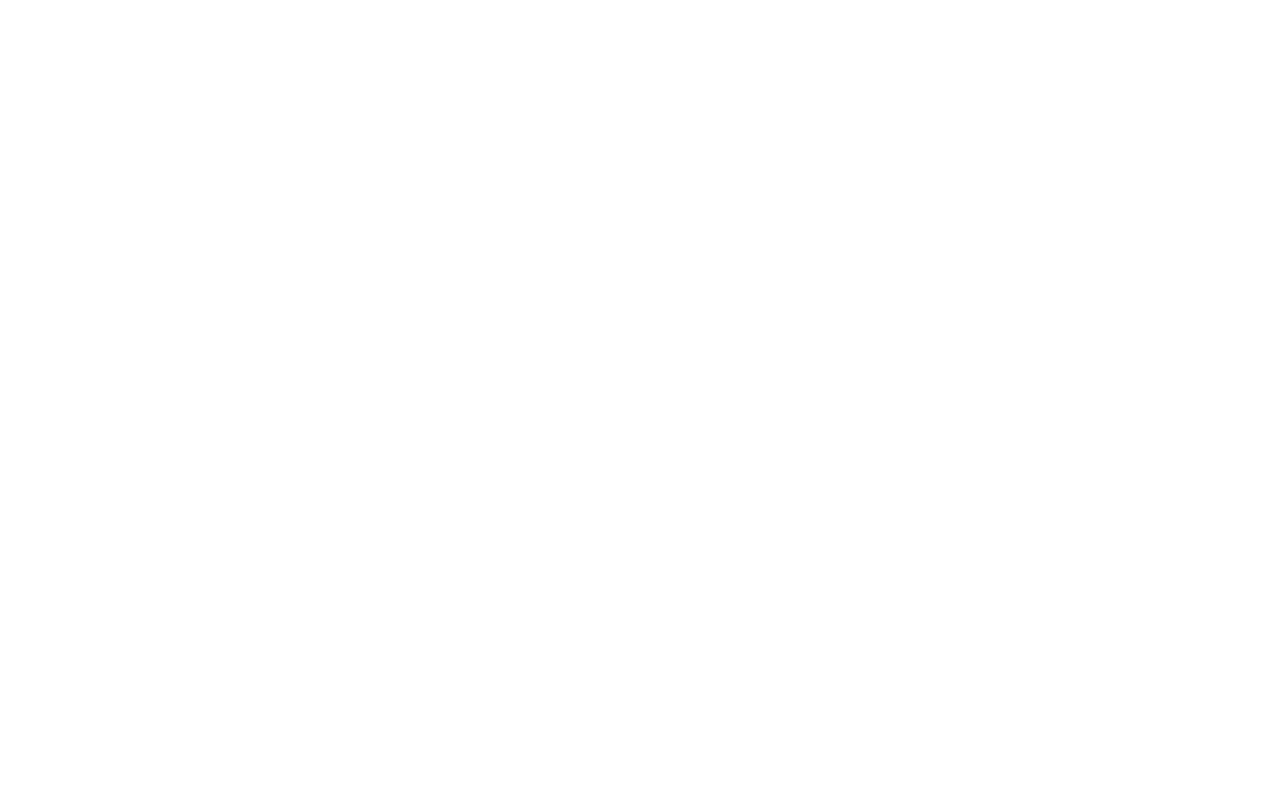
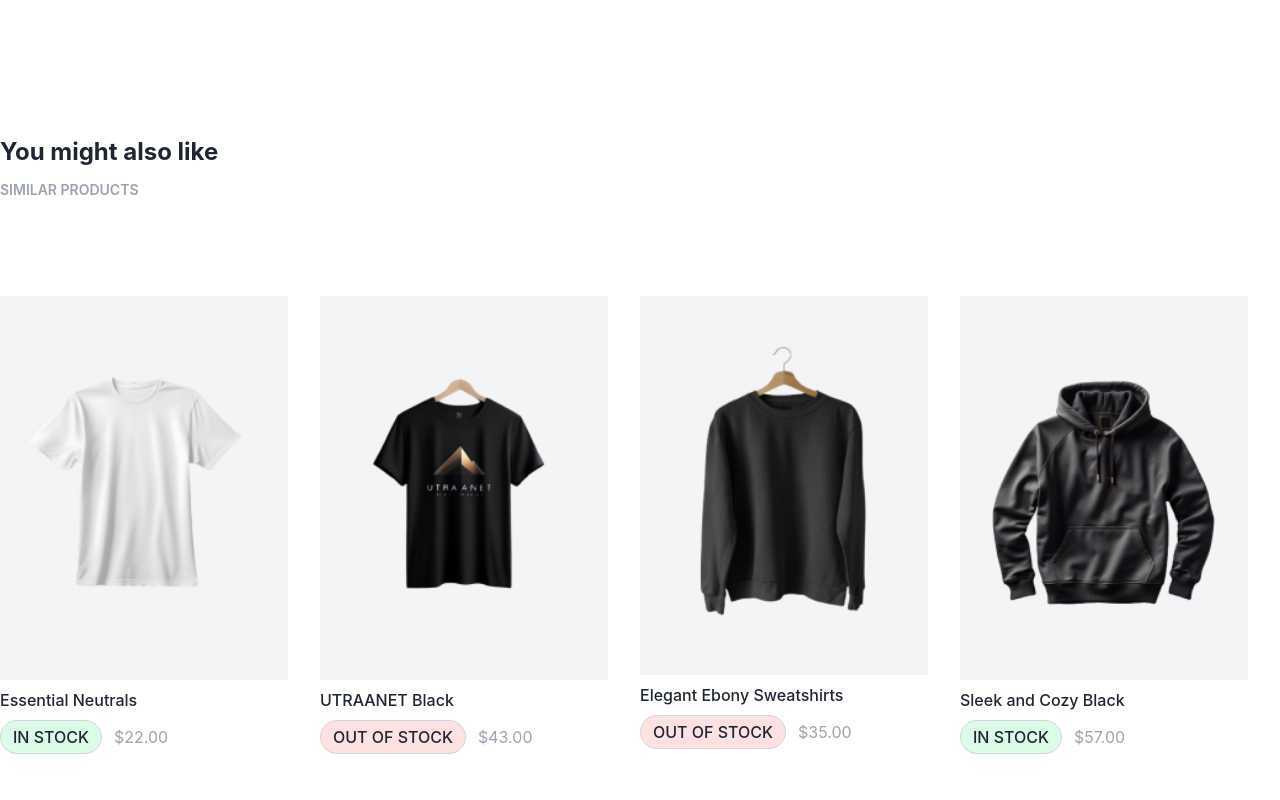
Before and after one commit to Gkapanadze1/Final-Project, a React (Create React App) app: page /items/1 in a window 1280 px wide. Shown: the part 1400-2200 px from the top of the page. Before the commit the page ends 1504 px from the top, so only its background shows below. Built offline with nearby package versions, Linux system fonts and the light colour scheme.

Commit message:
Finishing ItemPage

```diff
--- a/src/pages/ItemPage.tsx
+++ b/src/pages/ItemPage.tsx
@@ -1,14 +1,24 @@
-import React from "react";
+import React, { useEffect } from "react";
 import { useParams } from "react-router-dom";
 import DiscountBanner from "../components/DiscountBanner";
 import Header from "../components/Header";
 import { Clothes } from "../components/Clothes";
 import {Counter} from "../components/Counter"
 import { useState } from "react";
+import { Link } from 'react-router-dom';
+import Footer from "../components/Footer";
+import { useLocation } from 'react-router-dom';
 
 const ItemPage = () => {
     const { id } = useParams<{ id: string }>();
     const [activeTab, setActiveTab] = useState("details");
+    const location = useLocation();
+    const { pathname } = location;
+
+
+    useEffect(()=> {
+        window.scrollTo(0, 0)
+    },[pathname])
 
     if (!id) {
         return <span>Item not found</span>;
@@ -149,6 +159,32 @@
                     </div>
 
                 </div>
+
+                <div className="mt-8 max-w-7xl m-auto">
+                    <div className="flex flex-col gap-3">
+                        <h2 className="text-secondary font-bold text-2xl">You might also like</h2>
+                        <span className="text-gray-400 font-semibold text-sm">SIMILAR PRODUCTS</span>
+                    </div>
+                    <div className="grid grid-cols-4 justify-between mt-24">
+                        {Clothes.slice(2, 6).map((clothes) => (
+                        <Link to={`/items/${clothes.id}`}>
+                        <div key={clothes.id} className="flex flex-col gap-2 items-start">
+                            <img src={clothes.image} alt={clothes.name} className="bg-gray-100 w-72" />
+                            <span className="font-medium text-secondary">{clothes.name}</span>
+                        <div className="flex gap-3 items-center">
+                            <span className={`text-secondary font-medium border border-gray-300 px-3 py-1 rounded-3xl ${clothes.instock ? 'bg-green-100' : 'bg-red-100'}`}>
+                            {clothes.instock ? 'IN STOCK' : 'OUT OF STOCK'}</span>
+                            <span className="text-gray-400 font-normal">${clothes.price}</span>
+                        </div>
+                        </div>
+                        </Link>
+                        ))}
+                    </div>
+
+                </div>
+
+                <Footer />
+
         </div>
     );
 };
```
